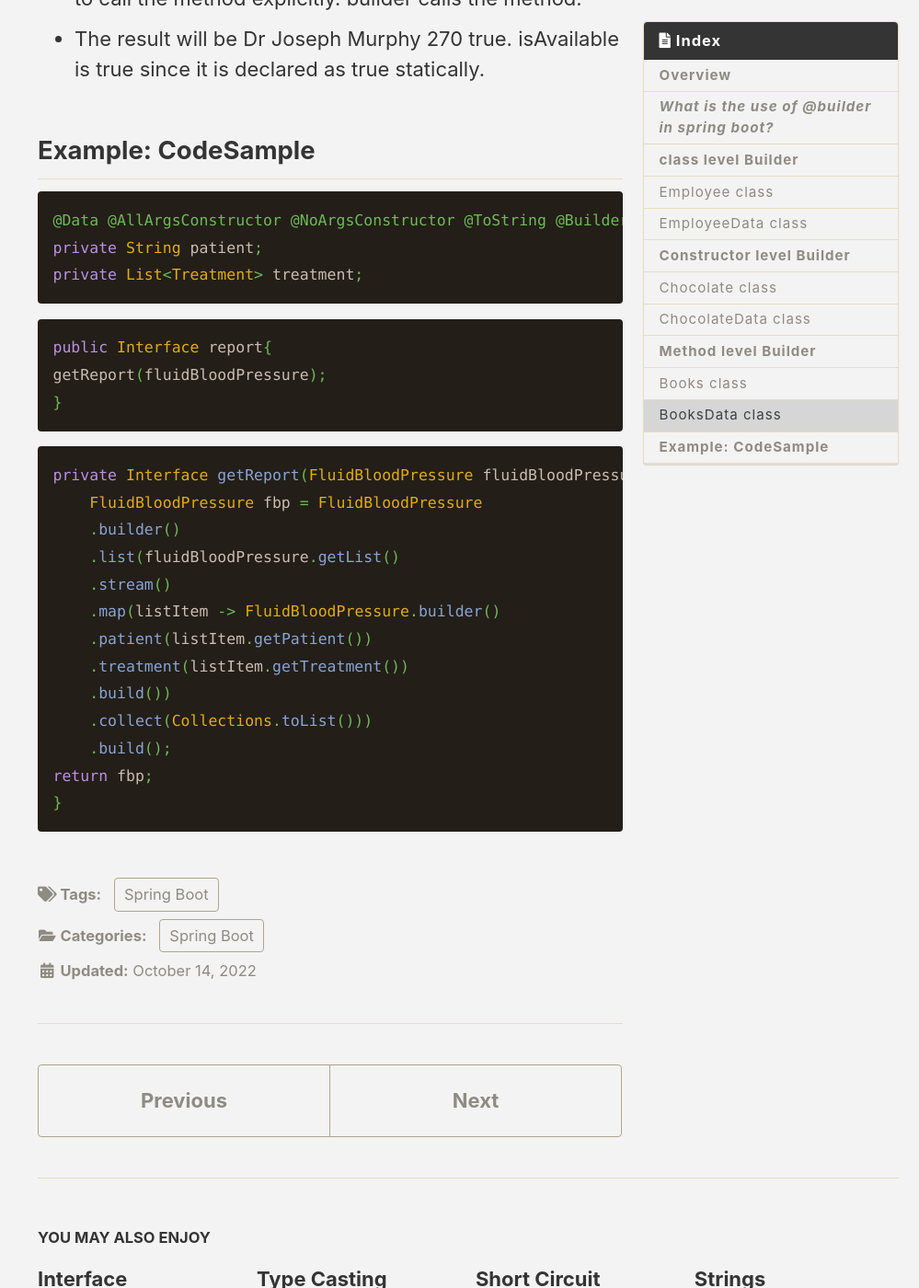
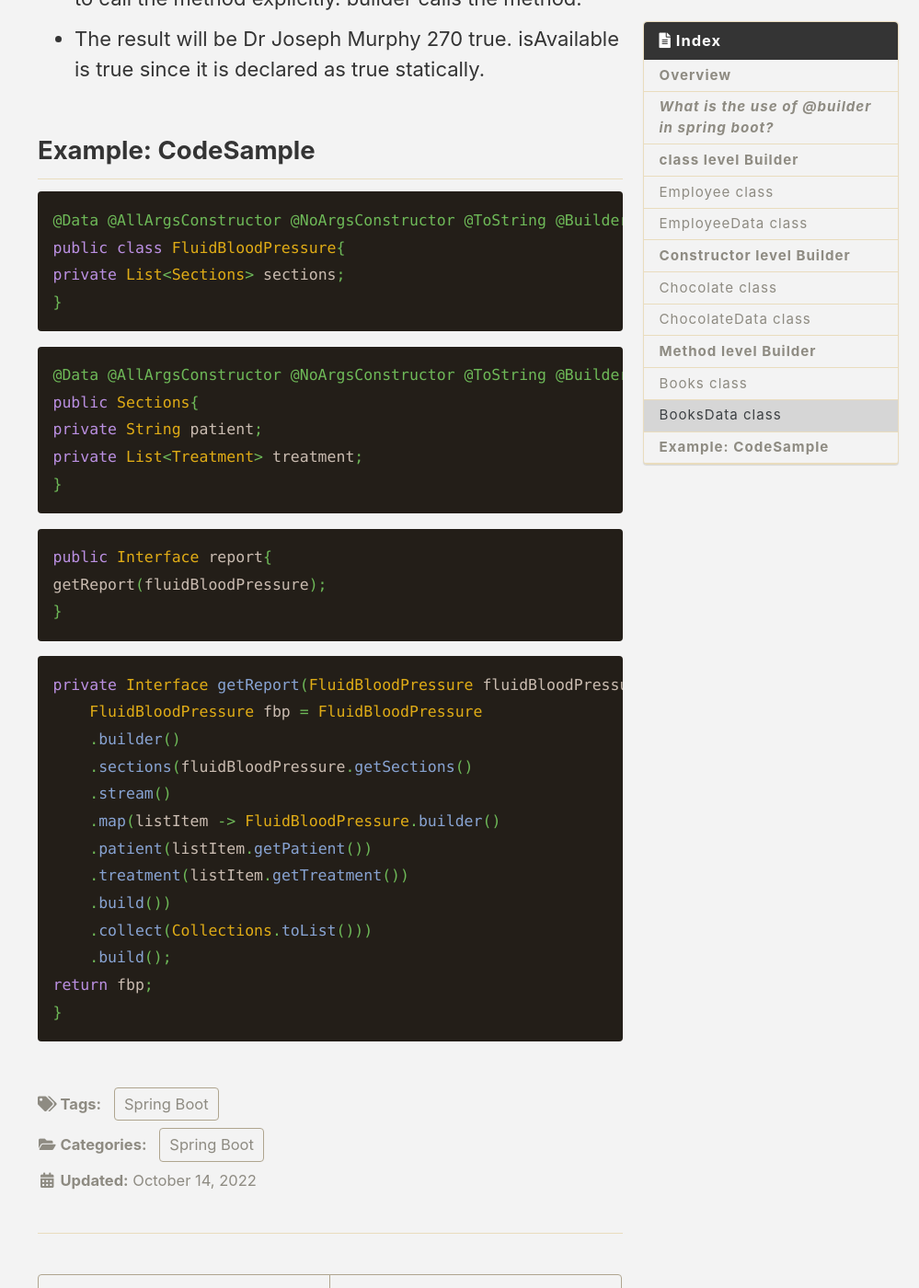
Before and after one commit to deepthivempati/deepthivempati.github.io, a Jekyll site: the page built from _posts/annotations/2022-10-21-builder.md, in a window 1280 px wide and 1400 px high, scrolled down 4486 px. Shown: the whole window at 92% size, without its empty margins (281-1280 px from the left). Built offline with Jekyll 4.4.1, drawn with Linux system fonts in a browser that asks for light colours; cached includes are drawn as plain includes.

Commit message:
Lombok Builder

````diff
--- a/_posts/annotations/2022-10-21-builder.md
+++ b/_posts/annotations/2022-10-21-builder.md
@@ -121,10 +121,20 @@ public static void main(String[] args){
 * The result will be Dr Joseph Murphy 270 true. isAvailable is true since it is declared as true statically.
 
 ## Example: CodeSample
+
 ``` java
 @Data @AllArgsConstructor @NoArgsConstructor @ToString @Builder
+public class FluidBloodPressure{
+private List<Sections> sections;
+}
+```
+
+``` java
+@Data @AllArgsConstructor @NoArgsConstructor @ToString @Builder
+public Sections{
 private String patient;
 private List<Treatment> treatment;
+}
 ```
 
 ``` java
@@ -137,7 +147,7 @@ getReport(fluidBloodPressure);
 private Interface getReport(FluidBloodPressure fluidBloodPressure){
     FluidBloodPressure fbp = FluidBloodPressure
     .builder()
-    .list(fluidBloodPressure.getList()
+    .sections(fluidBloodPressure.getSections()
     .stream()
     .map(listItem -> FluidBloodPressure.builder()
     .patient(listItem.getPatient())
````
